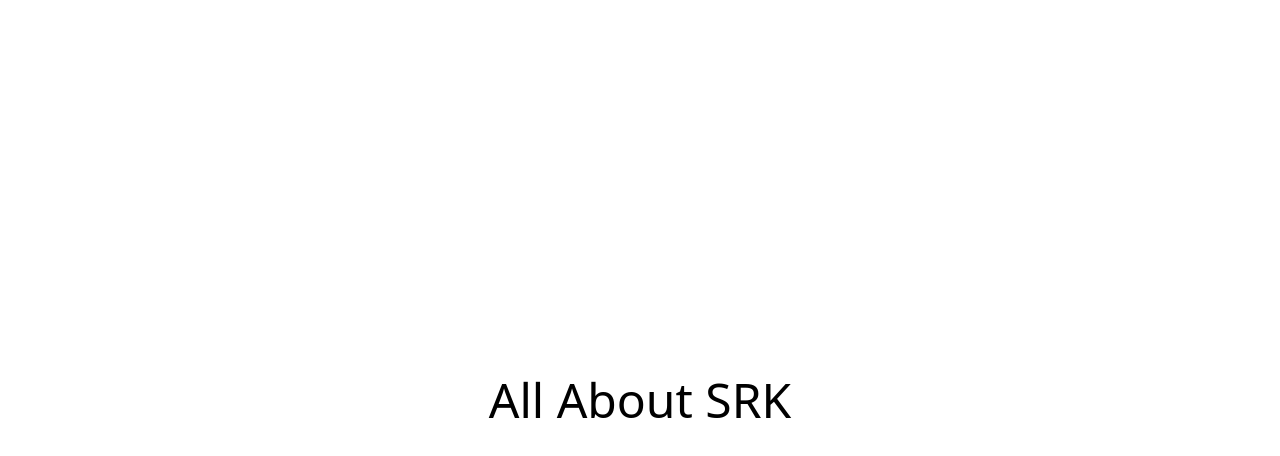
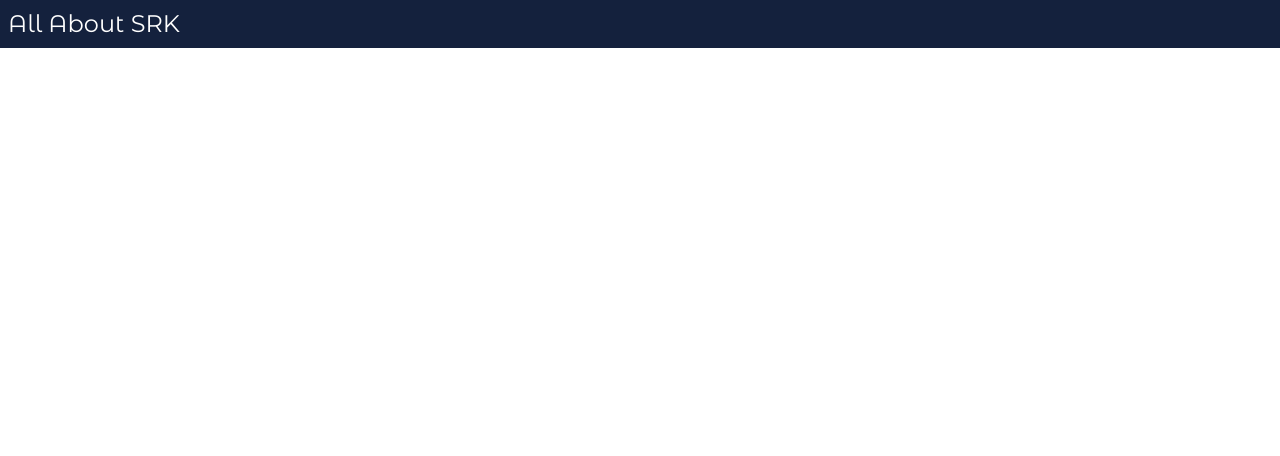
Before and after one commit to iamanandabastakoti/allaboutsrk, a React (Vite) app in the folder frontend/: page / in a window 1280 px wide. Shown: the top 456 px of the page. Built offline with nearby package versions, Linux system fonts and the light colour scheme; a web font is replaced by a local one.

Commit message:
designed navbar

```diff
--- a/frontend/src/App.jsx
+++ b/frontend/src/App.jsx
@@ -1,8 +1,11 @@
 import React from 'react'
+import Navbar from './components/Navbar'
 
 const App = () => {
   return (
-    <div className='flex justify-center items-center h-screen text-5xl'>All About SRK</div>
+    <div className='min-h-screen'>
+      <Navbar />
+    </div>
   )
 }
 
--- /dev/null
+++ b/frontend/src/components/Navbar.jsx
@@ -0,0 +1,13 @@
+import React from 'react'
+
+const Navbar = () => {
+    return (
+        <div className='fixed w-full flex items-center justify-start bg-navbarBg text-primaryBg min-h-12 font-MontserratAlternate text-2xl'>
+            <div className='p-2'>
+                <div>All About SRK</div>
+            </div>
+        </div>
+    )
+}
+
+export default Navbar
--- a/frontend/tailwind.config.js
+++ b/frontend/tailwind.config.js
@@ -12,7 +12,8 @@ export default {
       colors: {
         primaryBg: "#ffffff",
         primaryText: "#000000",
-        brandColor: "#14213d",
+        brandColor: "#002855",
+        navbarBg: "#14213d",
         buttonColor: "#fca311",
         borderColor: "#e5e5e5",
       },
```
